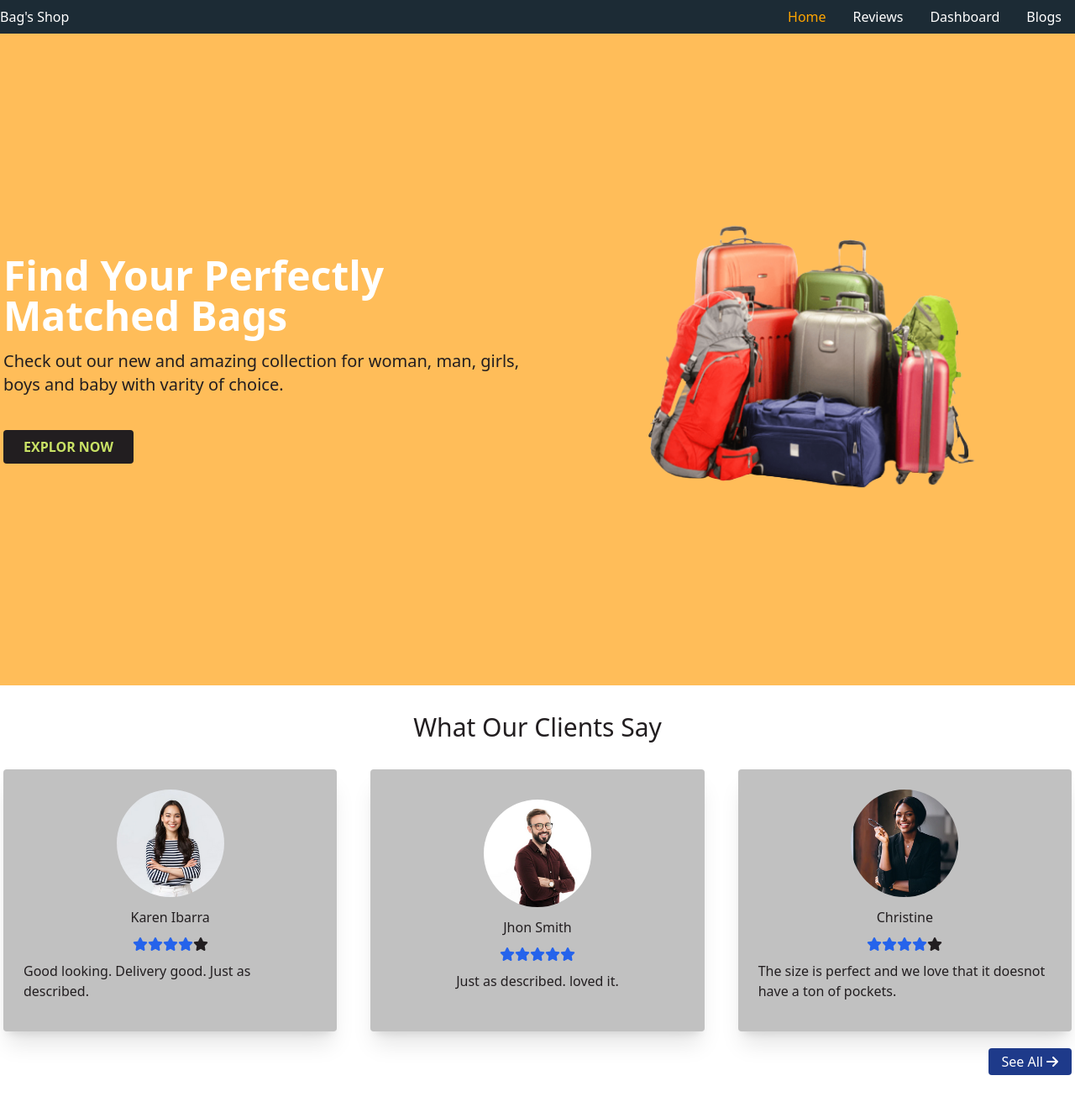
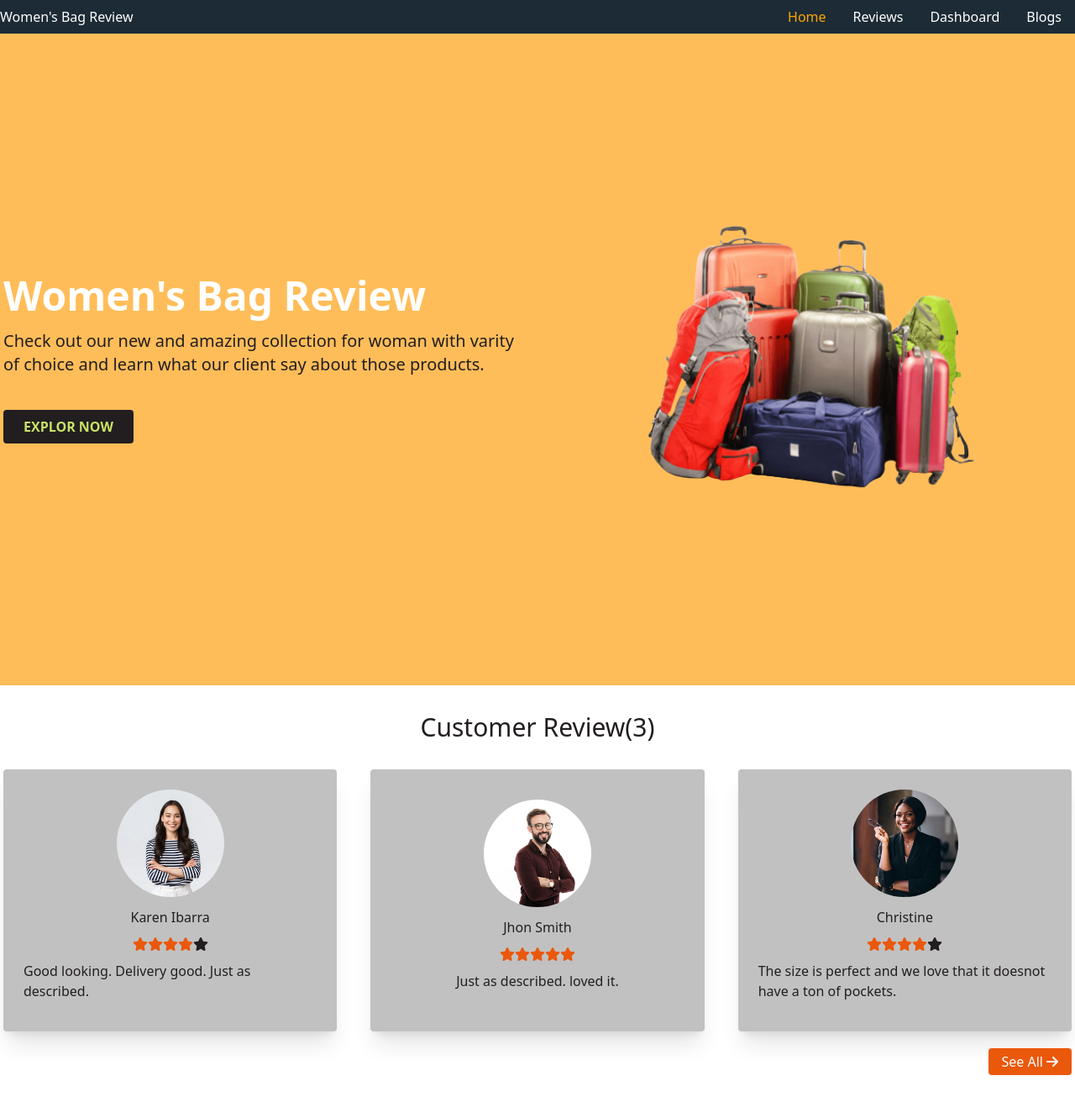
Before and after one commit to Minhaj-Rabby/-product-analysis-website-Minhaj-Rabby, a React (Create React App) app: page / in a window 1280 px wide. Shown: the whole page at 84% size. Built offline with nearby package versions, Linux system fonts and the light colour scheme; what tw-elements would draw is missing.

Commit message:
Minor Change on Various Field

```diff
--- a/public/index.html
+++ b/public/index.html
@@ -5,7 +5,7 @@
 
 		<meta name="viewport" content="width=device-width, initial-scale=1" />
 		<link rel="shortcut icon" href="img/fav.png" type="image/x-icon" />
-		<title>Bag's Shop</title>
+		<title>Women's Bag Review</title>
 	</head>
 	<body>
 		<noscript>You need to enable JavaScript to run this app.</noscript>
--- a/src/components/Header/Header.js
+++ b/src/components/Header/Header.js
@@ -12,7 +12,7 @@ const Header = () => {
 				<nav className="flex justify-between items-center py-2 md:px-0 px-4">
 					<div>
 						<NavLink to={"/"}>
-							<span>Bag's Shop</span>
+							<span>Women's Bag Review</span>
 						</NavLink>
 					</div>
 					<div
--- a/src/components/Home/Home.js
+++ b/src/components/Home/Home.js
@@ -20,11 +20,10 @@ const Home = () => {
 						className="order-2 md:order-1"
 					>
 						<h1 className="text-4xl md:text-5xl font-bold text-white">
-							Find Your Perfectly Matched Bags{" "}
+							Women's Bag Review{" "}
 						</h1>
 						<p className="text-base md:text-xl mt-4 mb-10">
-							Check out our new and amazing collection for woman,
-							man, girls, boys and baby with varity of  choice.
+							Check out our new and amazing collection for woman with varity of  choice and learn what our client say about those products.
 						</p>
 						<button
 							className="py-2 px-6 rounded uppercase font-bold"
@@ -47,7 +46,7 @@ const Home = () => {
 				style={{ color: "#221E20" }}
 			>
 				<h3 className="text-center my-8 text-3xl">
-					What Our Clients Say
+					Customer Review(3)
 				</h3>
 				<div className="grid grid-cols-1 sm:grid-cols-2 md:grid-cols-3 gap-10">
 					{reviews.slice(0, 3).map((review) => (
@@ -56,7 +55,7 @@ const Home = () => {
 				</div>
 				<div className="flex justify-end mt-5">
 					<Link to={"/reviews"}>
-						<button className="bg-blue-900 text-white py-1 px-4 rounded">
+						<button className="bg-orange-600 text-white py-1 px-4 rounded">
 							See All
 							<FontAwesomeIcon
 								className="ml-1"
--- a/src/components/ReviewCard/ReviewCard.js
+++ b/src/components/ReviewCard/ReviewCard.js
@@ -9,7 +9,7 @@ const ReviewCard = (props) => {
 		for (let i = 0; i < rating; i++) {
 			ratings.push(
 				<FontAwesomeIcon
-					className="text-blue-600"
+					className="text-orange-600"
 					key={i}
 					icon={faStar}
 				/>
```
